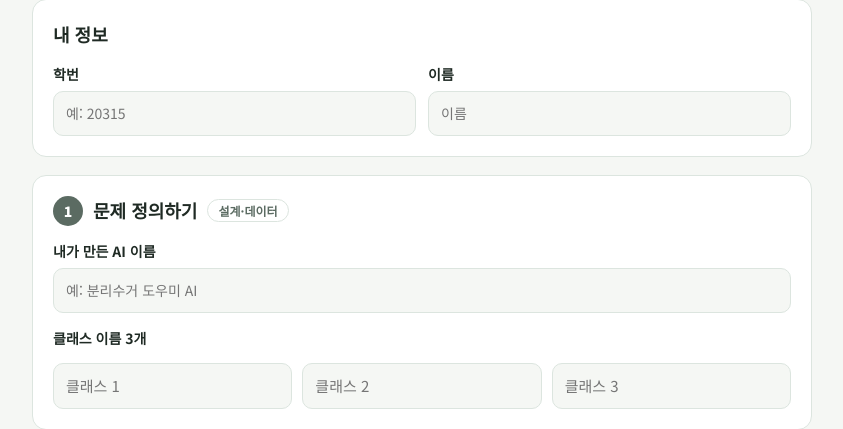
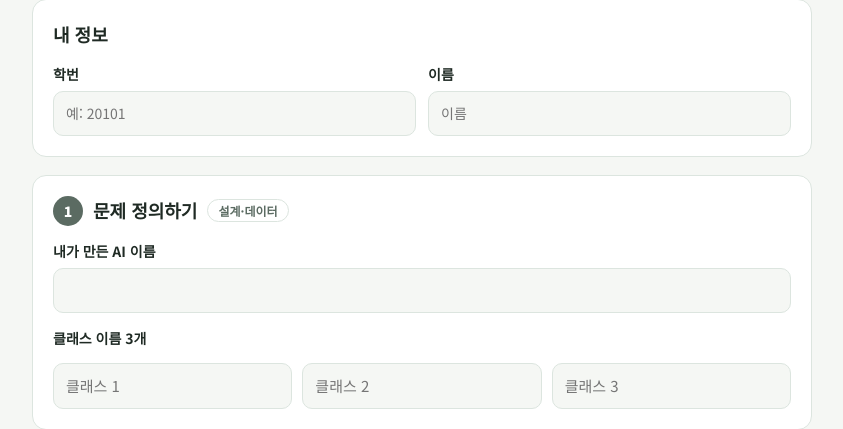
Before and after one commit to SY0213/2026_4_AI_Model_Report, a plain HTML site: page index.html in a window 1280 px wide. Shown: the part 237-666 px from the top of the page, without its empty margins (218-1061 px from the left). Drawn offline with Linux system fonts and the light colour scheme.

Commit message:
Update index.html

```diff
--- a/index.html
+++ b/index.html
@@ -109,14 +109,14 @@ button:disabled{opacity:.6;cursor:wait}
   <section>
     <div class="sec-head"><h2>내 정보</h2></div>
     <div class="row">
-      <label class="f">학번 <input type="text" id="sid" placeholder="예: 20315" inputmode="numeric" autocomplete="off"></label>
+      <label class="f">학번 <input type="text" id="sid" placeholder="예: 20101" inputmode="numeric" autocomplete="off"></label>
       <label class="f">이름 <input type="text" id="sname" placeholder="이름" autocomplete="off"></label>
     </div>
   </section>
 
   <section data-sec>
     <div class="sec-head"><span class="num">1</span><h2>문제 정의하기</h2><span class="tag">설계·데이터</span></div>
-    <label class="f">내가 만든 AI 이름 <input type="text" id="ainame" placeholder="예: 분리수거 도우미 AI"></label>
+    <label class="f">내가 만든 AI 이름 <input type="text" id="ainame"></label>
     <div class="f">클래스 이름 3개</div>
     <div class="row3">
       <input type="text" id="c1" aria-label="클래스 1" placeholder="클래스 1">
```
